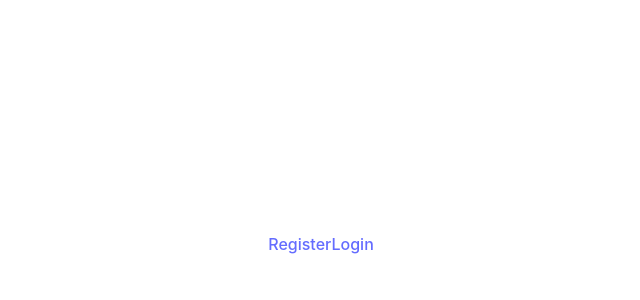
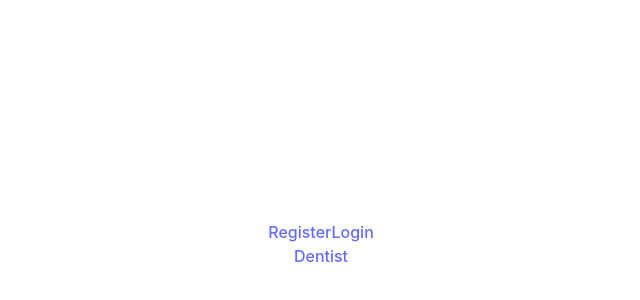
Before and after one commit to johannesborg03/GotaDental, a Vue app in the folder client-ui/: page / in a window 1280 px wide. Before the commit this address had no page. Shown: the part 156-456 px from the top of the page, without its empty margins (319-959 px from the left). Built offline with nearby package versions, Linux system fonts and the light colour scheme.

Commit message:
#5Connection of dentist page to the router and the app.vue

```diff
--- a/client-ui/src/App.vue
+++ b/client-ui/src/App.vue
@@ -7,6 +7,9 @@
       <a href="/register" class="nav-link">Register</a>
       <a href="/login" class="nav-link">Login</a>
     </nav>
+    <div>
+      <a href="/dentist" class="nav-link">Dentist</a>
+    </div>
     <router-view />
   </div>
 </template>
--- a/client-ui/src/router.js
+++ b/client-ui/src/router.js
@@ -1,6 +1,7 @@
 import { createRouter, createWebHistory } from 'vue-router';
 import registerUser from './components/registerUser.vue';
 import login from './components/login.vue';
+import dentist from './components/dentist.vue';
 
 
 const routes = [
@@ -15,6 +16,11 @@ const routes = [
         name: 'Login',
         component: login,
     },
+    {
+        path: '/dentist',
+        name: 'Dentist',
+        component: dentist,
+    },
 
 ];
 
```
